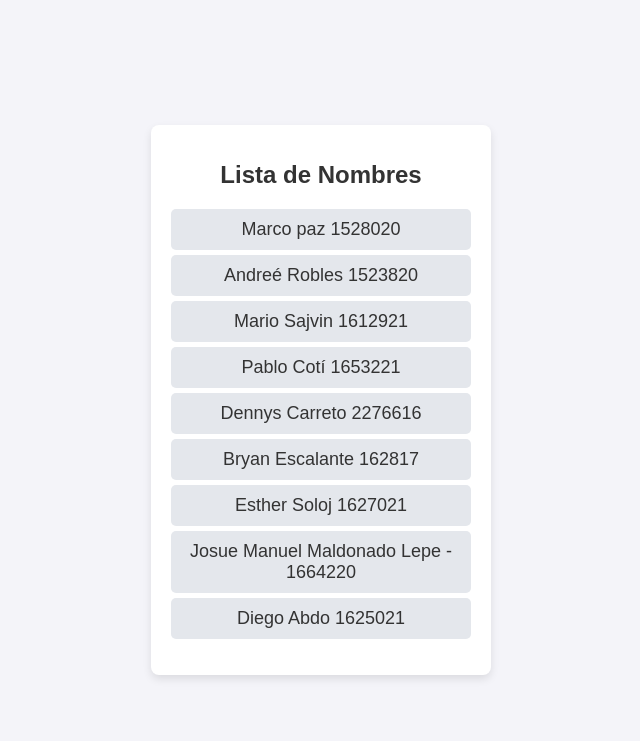
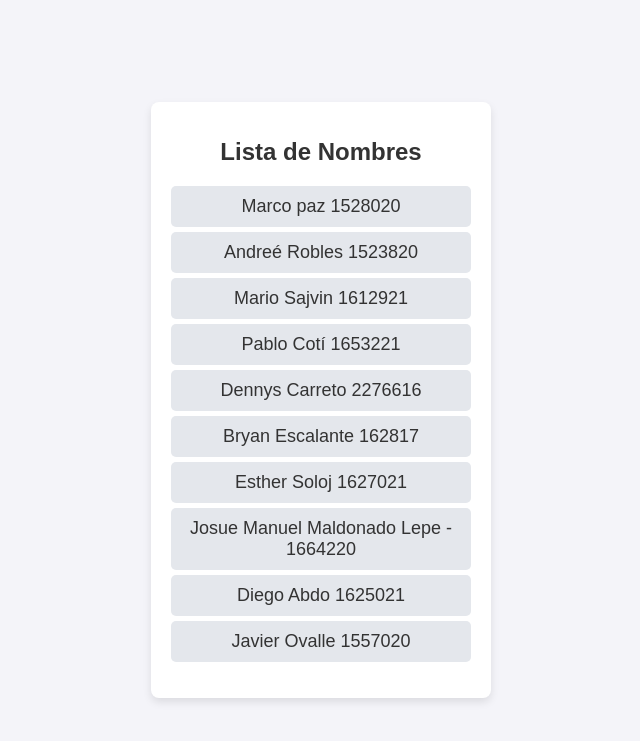
Before and after one commit to PabloCoti/proyecto_so_2, a Django app: page /polls/ in a window 1280 px wide. Shown: the top 741 px of the page, without its empty margins (319-959 px from the left). Run offline with Django 3.2, Linux system fonts and the light colour scheme.

Commit message:
Nombre y carnet javier

```diff
--- a/polls/templates/polls/index.html
+++ b/polls/templates/polls/index.html
@@ -58,6 +58,7 @@
             <li>Esther Soloj  1627021</li>
             <li>Josue Manuel Maldonado Lepe - 1664220</li>
             <li>Diego Abdo 1625021</li>
+            <li>Javier Ovalle 1557020</li>
         </ol>
     </div>
 </body>
```
